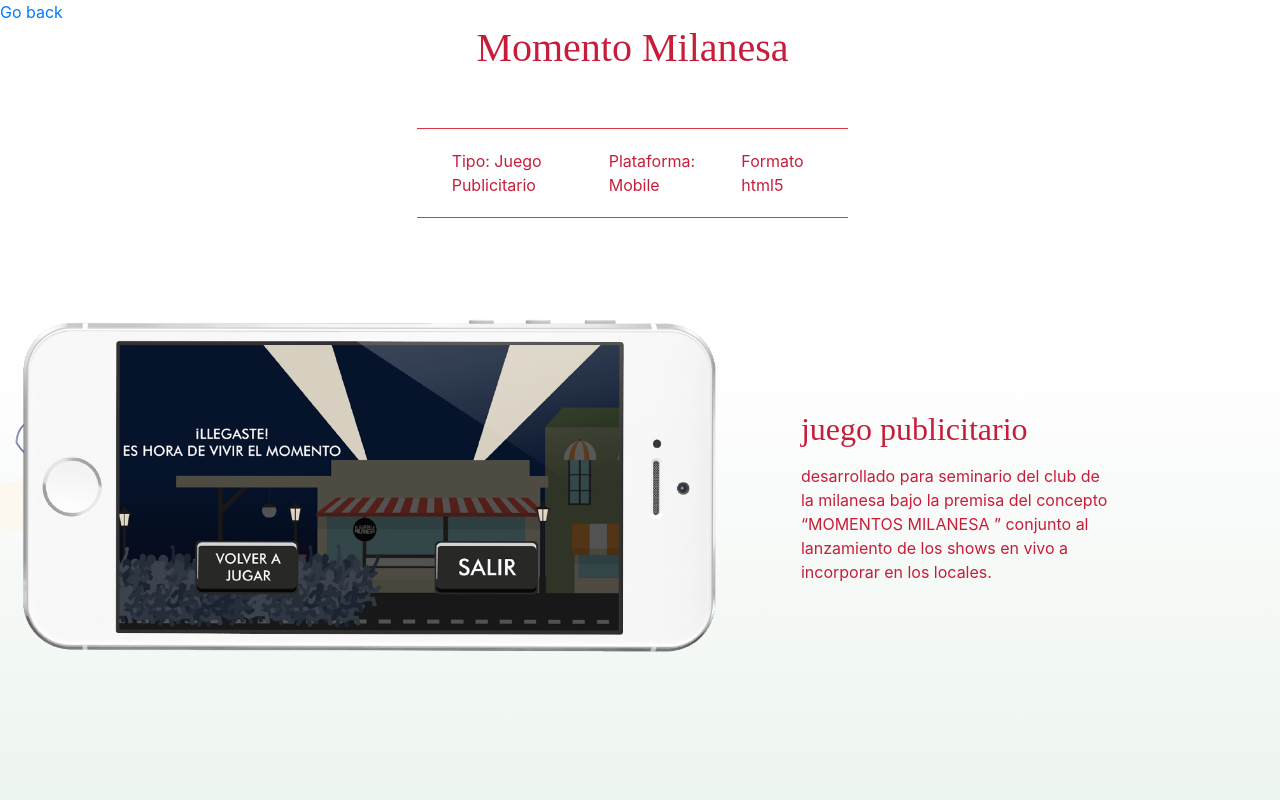
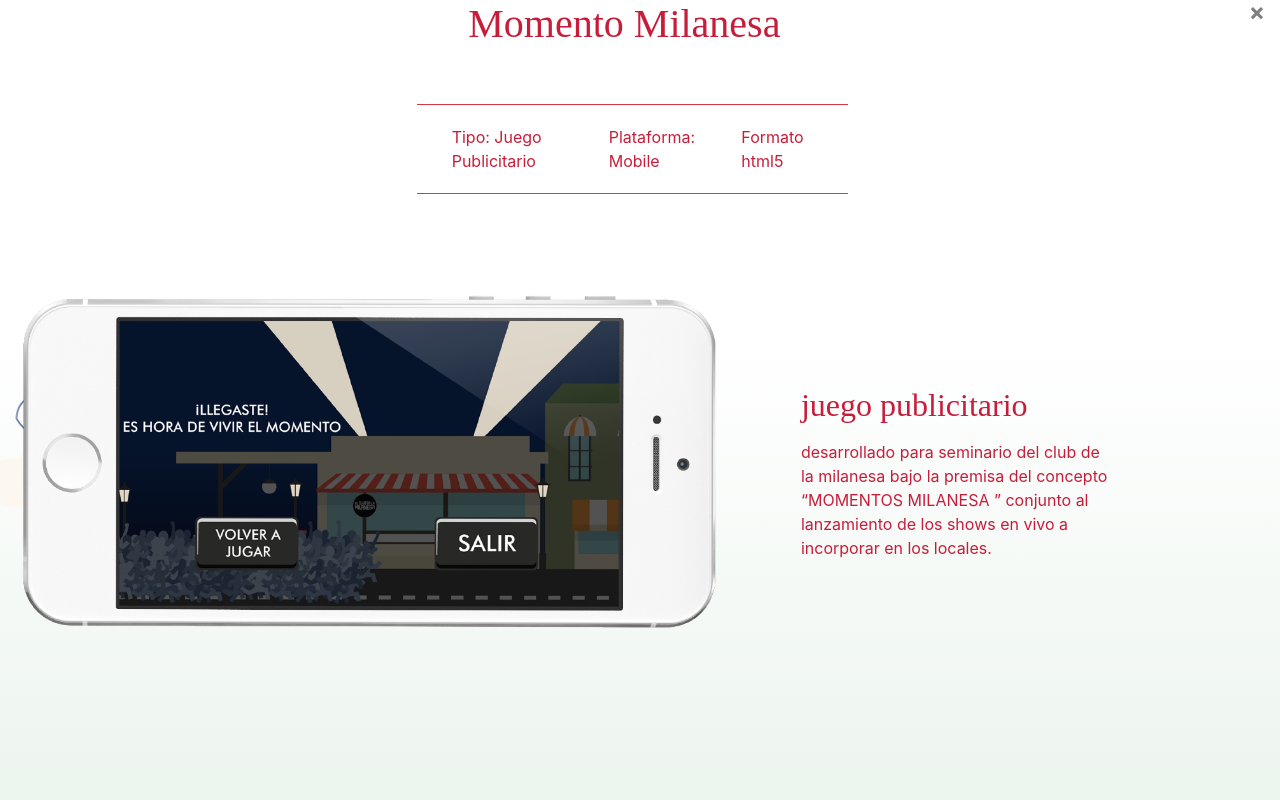
Before and after one commit to Danisdnk/dkmultimediaotro, a website: page pages/interactivos/A_pro_1.html in a window 1280 px wide. Shown: the top 800 px of the page. Drawn offline with nearby package versions, Linux system fonts and the light colour scheme; files whose address does not match are found by name.

Commit message:
fixing anchorlinks

```diff
--- a/pages/interactivos/A_pro_1.html
+++ b/pages/interactivos/A_pro_1.html
@@ -25,8 +25,9 @@
 
     <div class="container-fluid  pl-0 mx-0 " id="desplaz">
         <!--  <div id="Anclaje"></div> -->
-        <a href="#juego_anidados" onClick="window.history.back()">Go back</a>
-
+        <button type="button" class="close" aria-label="Close" href="#juego_anidados" onClick="window.history.back()">
+            <span aria-hidden="true">&times;</span>
+          </button>
         <div class="row">
             <div class="col-12">
                 <h1 class="text-center pt-0 pb-5 " id="color">Momento Milanesa</h1>
```
